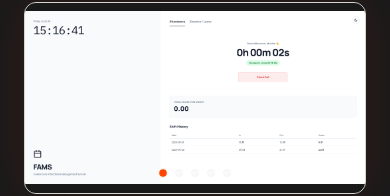
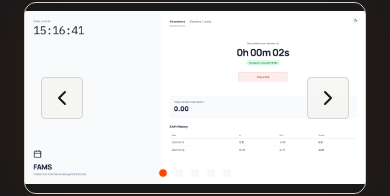
Before and after one commit to mulfunction/portfolio, a Next.js app: page / in a window 390 px wide. Shown: the part 2690-2886 px from the top of the page. Built offline with nearby package versions, Linux system fonts and the light colour scheme.

Commit message:
fix: mobile terminal UI background and carousel nav controls

```diff
--- a/src/app/page.tsx
+++ b/src/app/page.tsx
@@ -583,7 +583,7 @@ export default function Home() {
 
           {/* Conditional Rendering: Image vs Terminal vs App */}
           {activeProject.type === "terminal" ? (
-            <div className="grid grid-cols-1 lg:grid-cols-2 flex-grow bg-neutral-900 text-zinc-300">
+            <div className="grid grid-cols-1 lg:grid-cols-2 flex-grow" style={{ backgroundColor: '#171717', color: '#d4d4d8' }}>
               {/* Terminal Console */}
               <div className="mock-console p-6 font-mono text-xs lg:border-r border-white/10 flex flex-col h-96 lg:h-auto overflow-y-auto">
                 <div className="flex items-center gap-2 mb-4 pb-2 border-b border-white/10 opacity-70">
@@ -654,7 +654,8 @@ export default function Home() {
                 {/* Left Arrow */}
                 <button
                   onClick={() => setCarouselIndex(prev => prev === 0 ? activeProject.images!.length - 1 : prev - 1)}
-                  className="absolute left-4 top-1/2 -translate-y-1/2 bg-[var(--background)]/80 hover:bg-[var(--background)] text-[var(--foreground)] p-2 rounded border border-[var(--border)] opacity-0 group-hover:opacity-100 transition-opacity"
+                  className="absolute left-4 top-1/2 -translate-y-1/2 bg-[var(--background)]/80 hover:bg-[var(--background)] text-[var(--foreground)] p-2 rounded border border-[var(--border)] opacity-100 md:opacity-0 md:group-hover:opacity-100 transition-opacity"
+                  aria-label="Previous image"
                 >
                   <ChevronLeft className="w-6 h-6" />
                 </button>
@@ -662,7 +663,8 @@ export default function Home() {
                 {/* Right Arrow */}
                 <button
                   onClick={() => setCarouselIndex(prev => prev === activeProject.images!.length - 1 ? 0 : prev + 1)}
-                  className="absolute right-4 top-1/2 -translate-y-1/2 bg-[var(--background)]/80 hover:bg-[var(--background)] text-[var(--foreground)] p-2 rounded border border-[var(--border)] opacity-0 group-hover:opacity-100 transition-opacity"
+                  className="absolute right-4 top-1/2 -translate-y-1/2 bg-[var(--background)]/80 hover:bg-[var(--background)] text-[var(--foreground)] p-2 rounded border border-[var(--border)] opacity-100 md:opacity-0 md:group-hover:opacity-100 transition-opacity"
+                  aria-label="Next image"
                 >
                   <ChevronRight className="w-6 h-6" />
                 </button>
```
